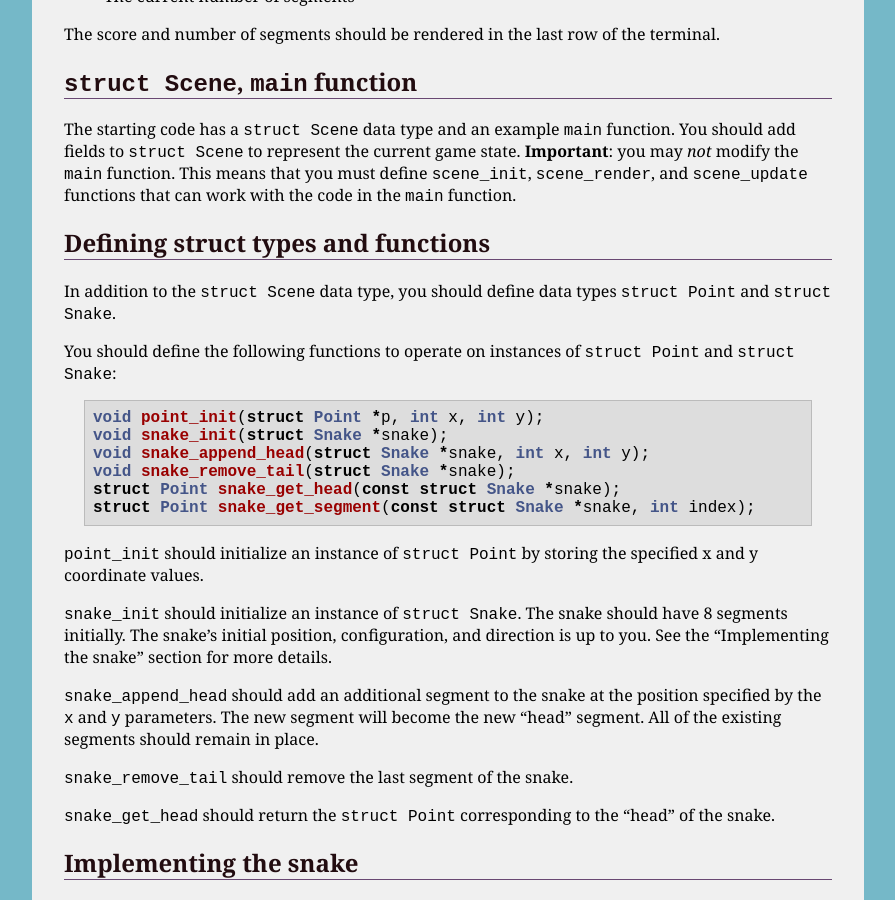
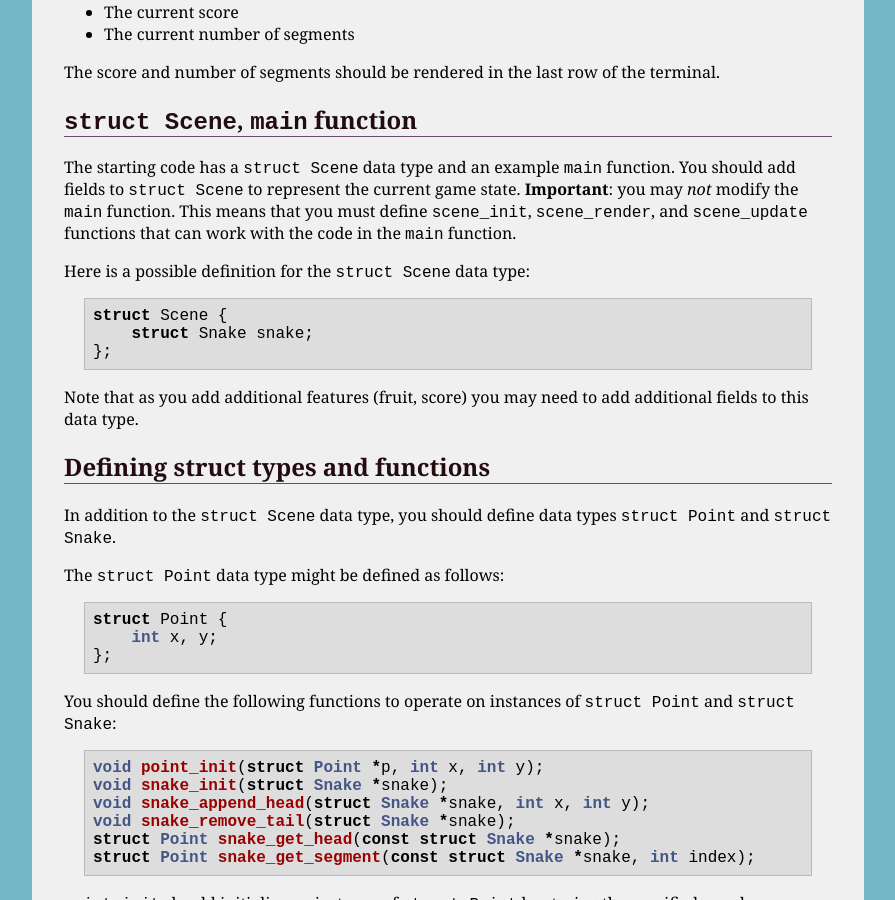
Before and after one commit to ycpcs/cs101-spring2017, a Jekyll site: the page built from assign/assign04.md, in a window 1280 px wide and 900 px high, scrolled down 3519 px. Shown: the whole window, without its empty margins (192-1087 px from the left). Built offline with Jekyll 4.4.1, drawn with Linux system fonts in a browser that asks for light colours; some of the changed text lies outside the part shown.

Commit message:
added a few hints to assignment 4

````diff
--- a/assign/assign04.md
+++ b/assign/assign04.md
@@ -10,6 +10,8 @@ Design artifacts due on **Thursday, April 27th**
 Code due on **Friday, May 5th** by 11:59 PM
 
 *Update 4/24*: Added section on how to represent movement direction
+
+*Update 4/25*: Added some suggestions for how to define `struct Scene` and `struct Point`
 
 # Getting Started
 
@@ -85,9 +87,27 @@ The score and number of segments should be rendered in the last row of the termi
 
 The starting code has a `struct Scene` data type and an example `main` function.  You should add fields to `struct Scene` to represent the current game state.  **Important**: you may *not* modify the `main` function.  This means that you must define `scene_init`, `scene_render`, and `scene_update` functions that can work with the code in the `main` function.
 
+Here is a possible definition for the `struct Scene` data type:
+
+```c
+struct Scene {
+    struct Snake snake;
+};
+```
+
+Note that as you add additional features (fruit, score) you may need to add additional fields to this data type.
+
 ## Defining struct types and functions
 
 In addition to the `struct Scene` data type, you should define data types `struct Point` and `struct Snake`.
+
+The `struct Point` data type might be defined as follows:
+
+```c
+struct Point {
+    int x, y;
+};
+```
 
 You should define the following functions to operate on instances of `struct Point` and `struct Snake`:
 
````
Also changed, not shown: index.md (+3 -2 lines).
